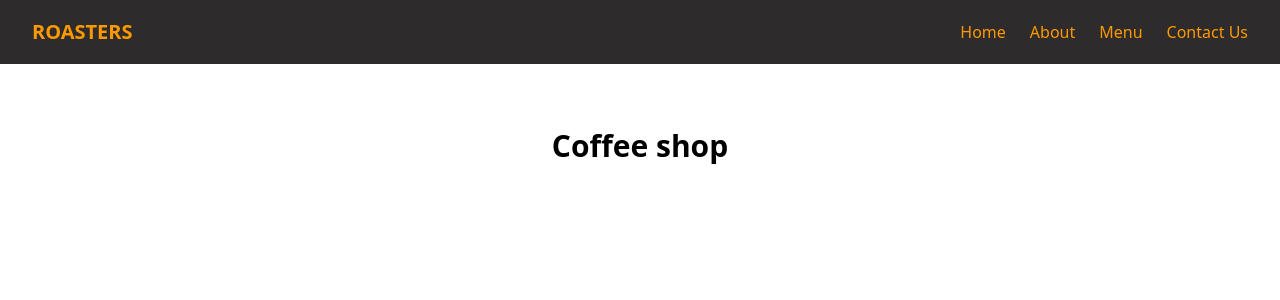
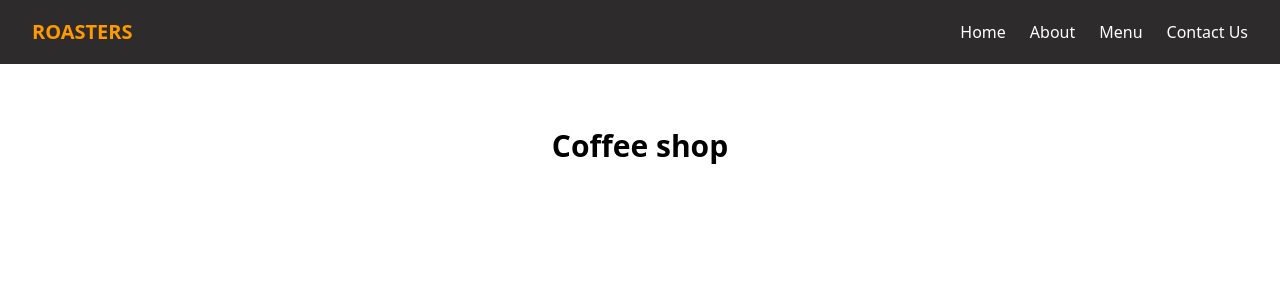
Before and after one commit to OlgaMinaievaWebDev/coffee-shop, a React (Vite) app: page / in a window 1280 px wide. Shown: the top 300 px of the page. Built offline with nearby package versions, Linux system fonts and the light colour scheme.

Commit message:
text-white

```diff
--- a/src/components/Header.jsx
+++ b/src/components/Header.jsx
@@ -29,7 +29,7 @@ function Header() {
           <li>
             <NavLink
               to="/"
-              className="text-orange hover:text-orange-dark"
+              className="text-white hover:text-orange"
               onClick={() => setOpen(false)}
             >
               Home
@@ -38,7 +38,7 @@ function Header() {
           <li>
             <NavLink
               to="/about"
-              className="text-orange hover:text-orange-dark"
+              className="text-white hover:text-orange"
               onClick={() => setOpen(false)}
             >
               About
@@ -47,7 +47,7 @@ function Header() {
           <li>
             <NavLink
               to="/menu"
-              className="text-orange hover:text-orange-dark"
+              className="text-white hover:text-orange"
               onClick={() => setOpen(false)}
             >
               Menu
@@ -56,7 +56,7 @@ function Header() {
           <li>
             <NavLink
               to="/contact"
-              className="text-orange hover:text-orange-dark"
+              className="text-white hover:text-orange"
               onClick={() => setOpen(false)}
             >
               Contact Us
```
